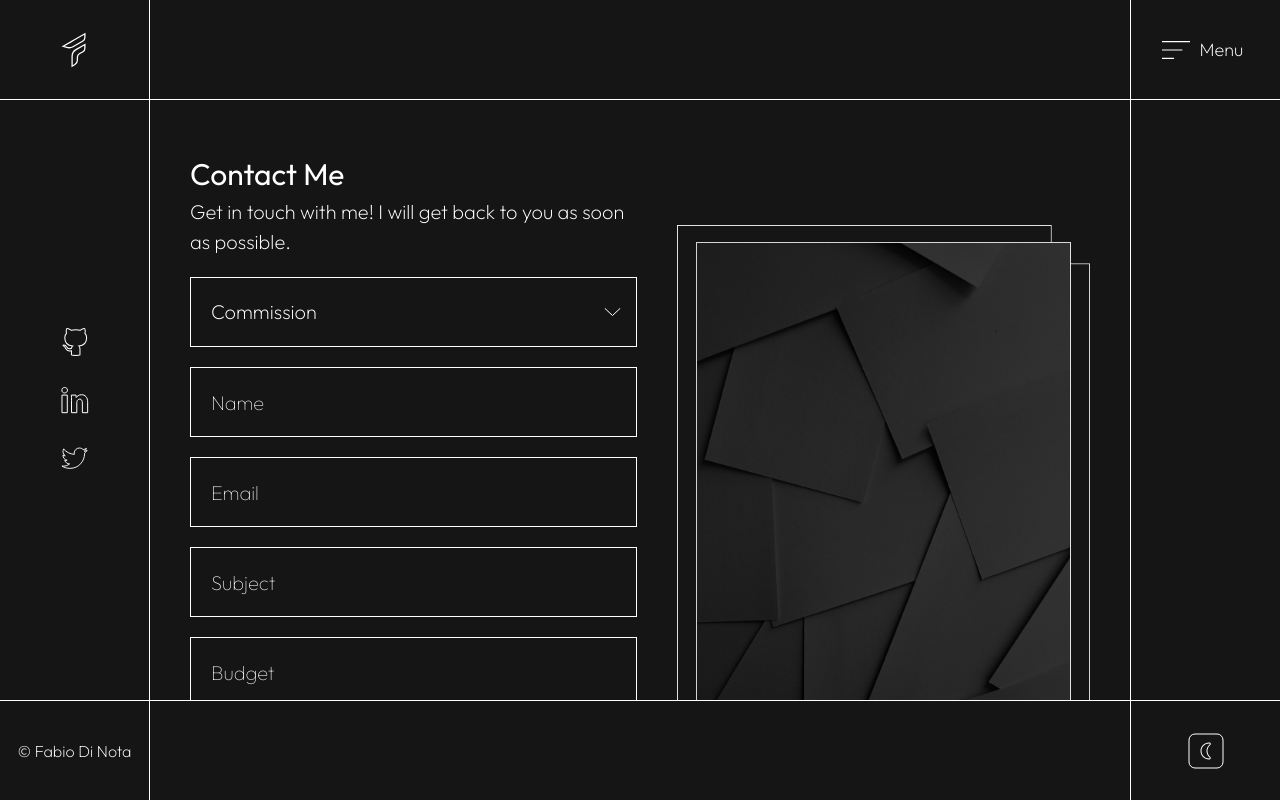
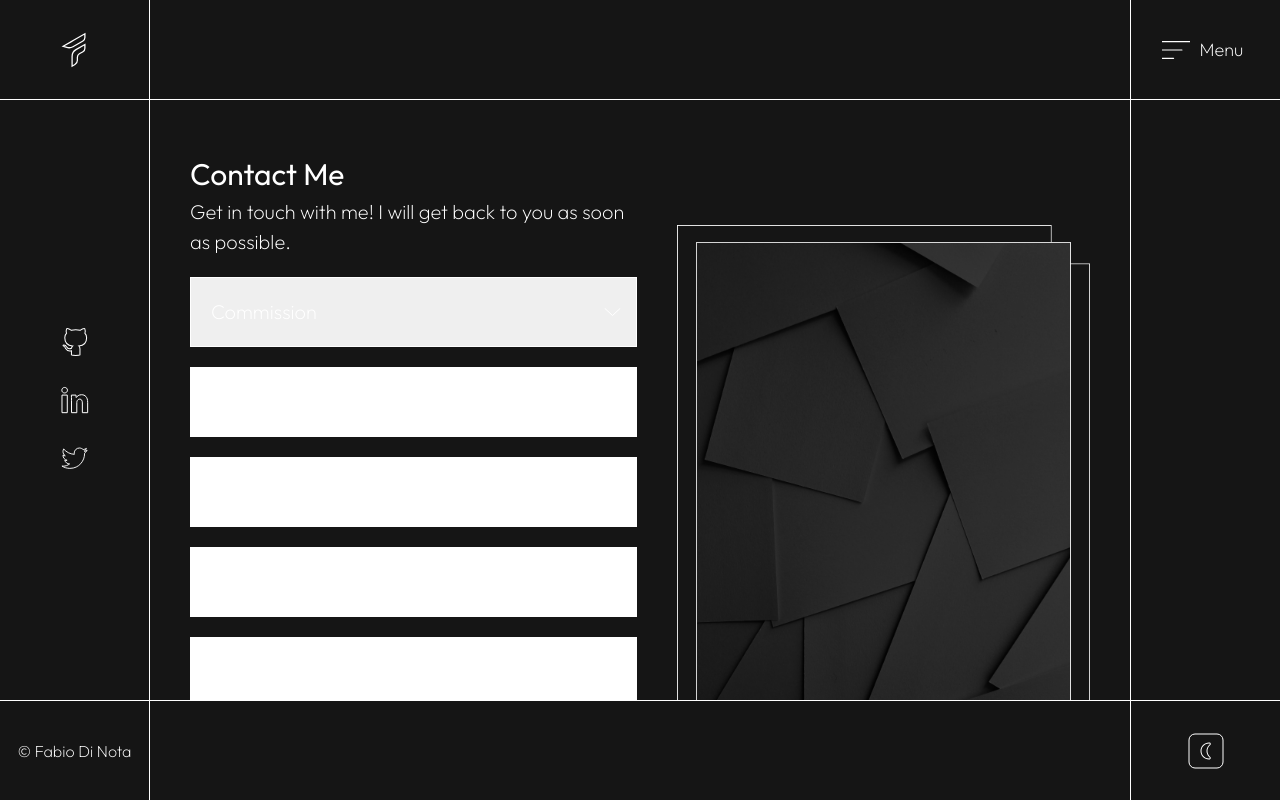
Before and after one commit to fabiodinota/fabiodinota-portfolio, a Next.js app: page /contact in a window 1280 px wide. Built offline with nearby package versions, Linux system fonts and the light colour scheme.

Commit message:
Fix styling issues in ContactComponents

```diff
--- a/app/components/ContactComponents.tsx
+++ b/app/components/ContactComponents.tsx
@@ -23,7 +23,7 @@ export const InputField: React.FC<InputFieldProps> = ({ placeholder, name, onCha
         autoComplete='off'
         onChange={(e) => onChange(e)}
         alt='What is your name or social media handle?'
-        className={` w-full h-[70px] flex-shrink-0 border ${border} ${colors.background} text-[20px] font-extralight px-5 focus:outline-none placeholder:font-thin placeholder:text-[20px] ${theme === "dark" ? "placeholder:text-white" : "placeholder:text-black"} align-middle`}
+        className={` w-full h-[70px] flex-shrink-0 border ${border} text-[20px] font-extralight px-5 focus:outline-none placeholder:font-thin placeholder:text-[20px] ${theme === "dark" ? "placeholder:text-white" : "placeholder:text-black"} align-middle`}
     />
   )
 }
@@ -41,7 +41,7 @@ export const TextArea: React.FC<TextAreaProps> = ({ placeholder, name, onChange
             placeholder={placeholder}
             name={name}
             onChange={(e) => onChange(e)}
-            className={` w-full min-h-[160px] max-h-[300px] border pt-5 ${border} ${colors.background} text-[20px] font-extralight px-5 focus:outline-none placeholder:font-thin placeholder:text-[20px] ${theme === "dark" ? "placeholder:text-white" : "placeholder:text-black"} align-middle`}
+            className={` w-full min-h-[160px] max-h-[300px] border pt-5 ${border} text-[20px] font-extralight px-5 focus:outline-none placeholder:font-thin placeholder:text-[20px] ${theme === "dark" ? "placeholder:text-white" : "placeholder:text-black"} align-middle`}
         />
     )
 }
@@ -64,7 +64,7 @@ export const Select:React.FC<SelectProps> = ({ name, value, onChange }) => {
                 value={value}
                 required
                 onChange={(e) => onChange(e)}
-                className={`appearance-none w-full h-[70px] flex-shrink-0 border ${border} ${colors.background} text-[20px] font-extralight px-5 focus:outline-none placeholder:font-thin placeholder:text-[20px] align-middle`}
+                className={`appearance-none w-full h-[70px] flex-shrink-0 border ${border} text-[20px] font-extralight px-5 focus:outline-none placeholder:font-thin placeholder:text-[20px] align-middle`}
             >
                 <option>
                     Commission
```
